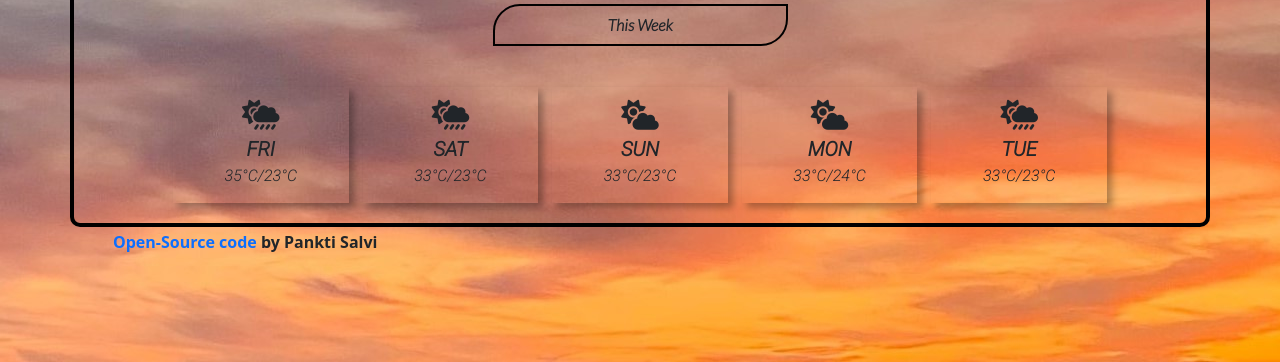
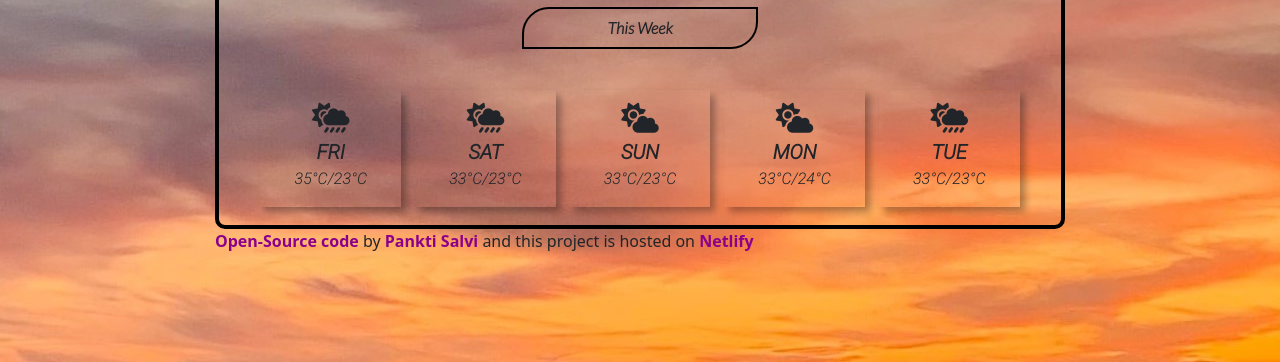
Before and after one commit to pankti13/weather-made-easy, a plain HTML site: page index.html in a window 1280 px wide. Shown: the part 438-800 px from the top of the page. Drawn offline with nearby package versions, Linux system fonts and the light colour scheme; a web font is replaced by a local one.

Commit message:
Improved styling of main container

```diff
--- a/index.html
+++ b/index.html
@@ -22,7 +22,8 @@
 </head>
 
 <body>
-    <div class="container innerContainer">
+    <div class="container">
+        <div class="innerContainer">
             <h1 class="heading">Weather Made Easy</h1>
             <br/>
             <form id="search-bar">
@@ -123,8 +124,16 @@
         <div class="gitSource">
             <strong>
                 <a href="https://github.com/pankti13/weather-made-easy" target="_blank">Open-Source code</a>
-            by Pankti Salvi
             </strong>
+            by
+            <strong>
+                <a href="https://github.com/pankti13" target="_blank">Pankti Salvi</a>
+            </strong>
+            and this project is hosted on
+            <strong>
+                <a href="https://cheerful-concha-b13d5f.netlify.app/" target="_blank">Netlify</a>
+            </strong>
+        </div>
     </div>
     <!--JavaScript-->
     <script src="src/index.js"></script>
--- a/src/styles.css
+++ b/src/styles.css
@@ -4,10 +4,13 @@ body {
 }
 
 .container {
-    background: transparent;
-    margin: 40px auto;
-    display: block;
-    padding: 1% 4%;
+    margin: 45px auto;
+}
+
+.innerContainer{
+    max-width:850px;
+    margin:0 auto;
+    padding:1%;
     border: 4px solid black;
     border-radius: 10px;
 }
@@ -201,11 +204,12 @@ body {
 }
 
 .gitSource{
-    margin:-37px 113px;
+    max-width:850px;
+    margin:0 auto;
 }
 
 .gitSource a{
-    /* color:red; */
+    color:darkmagenta;
     text-decoration: none;
 }
 
```
Lines whose indentation alone changed are shown as unchanged.
